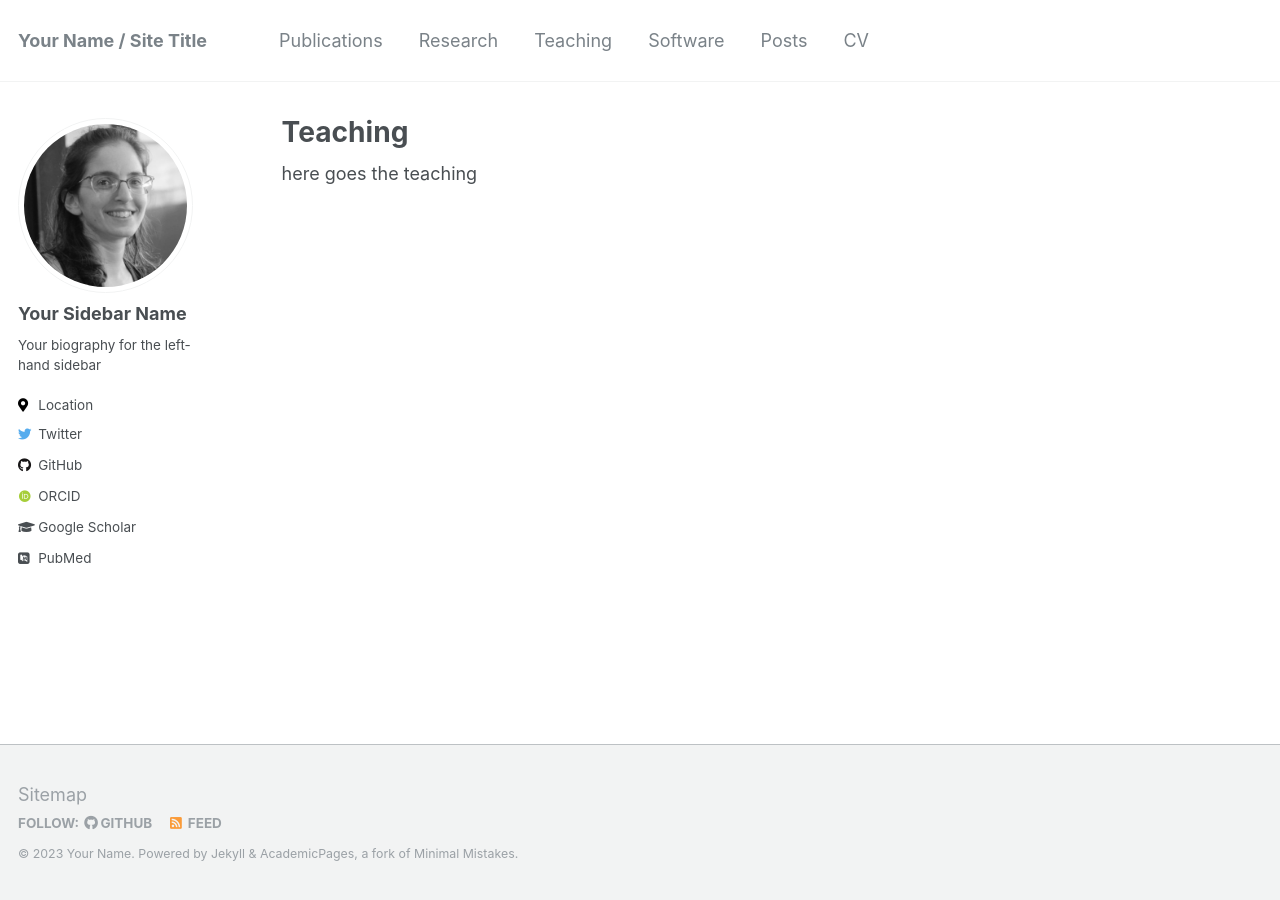
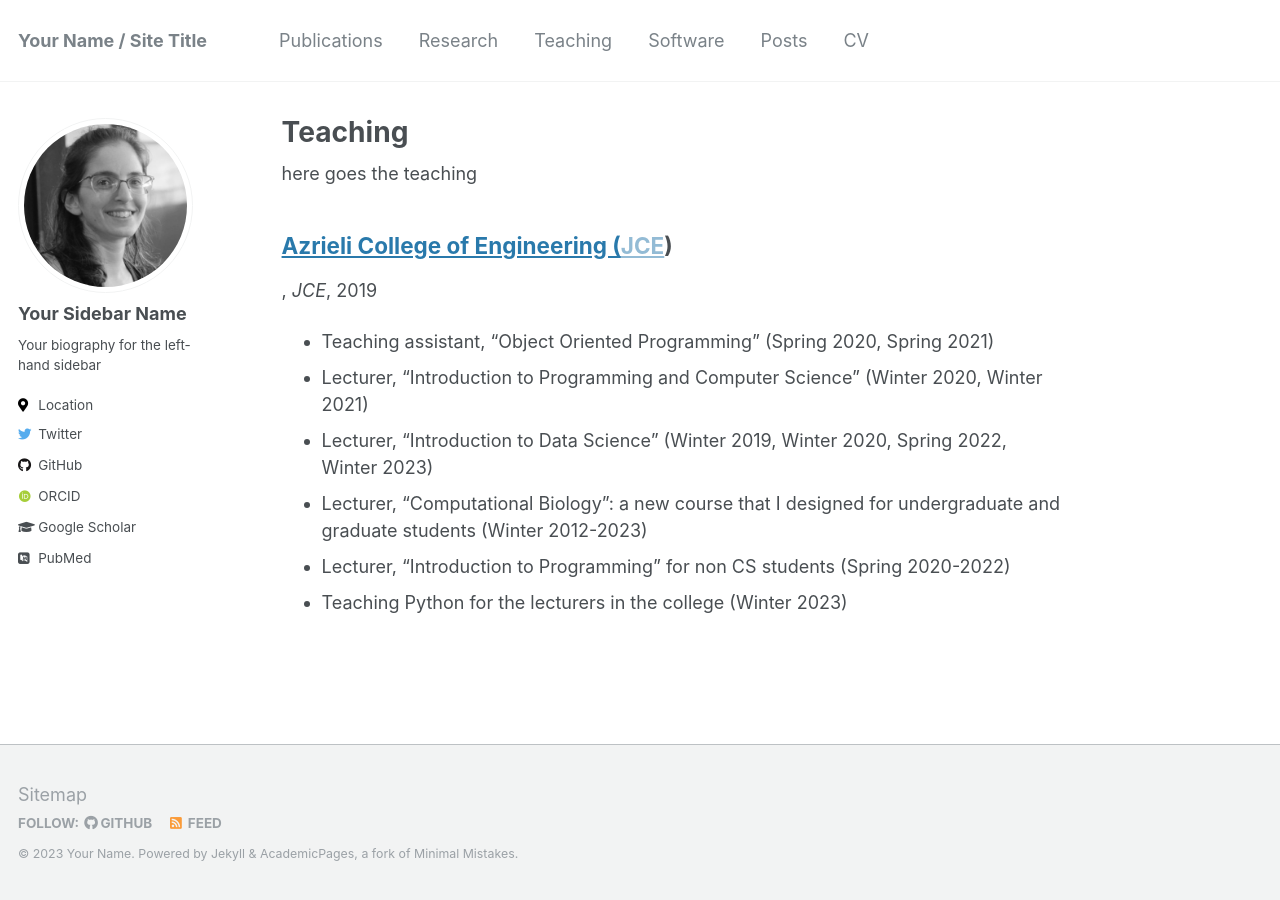
Before and after one commit to cohenoa-lab/cohenoa-lab.github.io, a Jekyll site: the page built from _pages/teaching.html, in a window 1280 px wide. Built offline with Jekyll 4.4.1, drawn with Linux system fonts in a browser that asks for light colours; some web fonts are replaced; a file with an impossible date is left out.

Commit message:
Update jce.md

```diff
--- a/_teaching/jce.md
+++ b/_teaching/jce.md
@@ -4,7 +4,7 @@ collection: teaching
 type:
 permalink: /teaching/jce
 venue: "JCE"
-date:
+date: 2019-10-01
 location: "Jerusalem, Israel"
 ---
 
```
